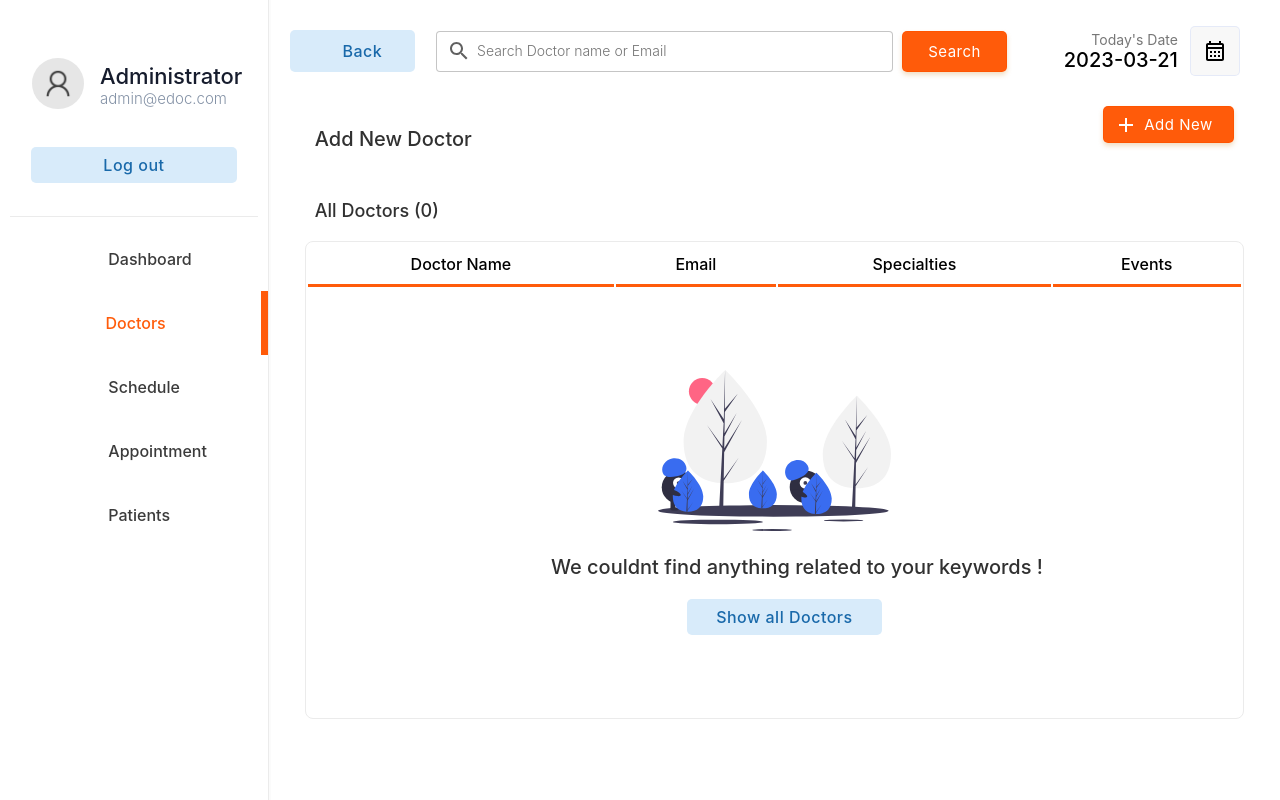
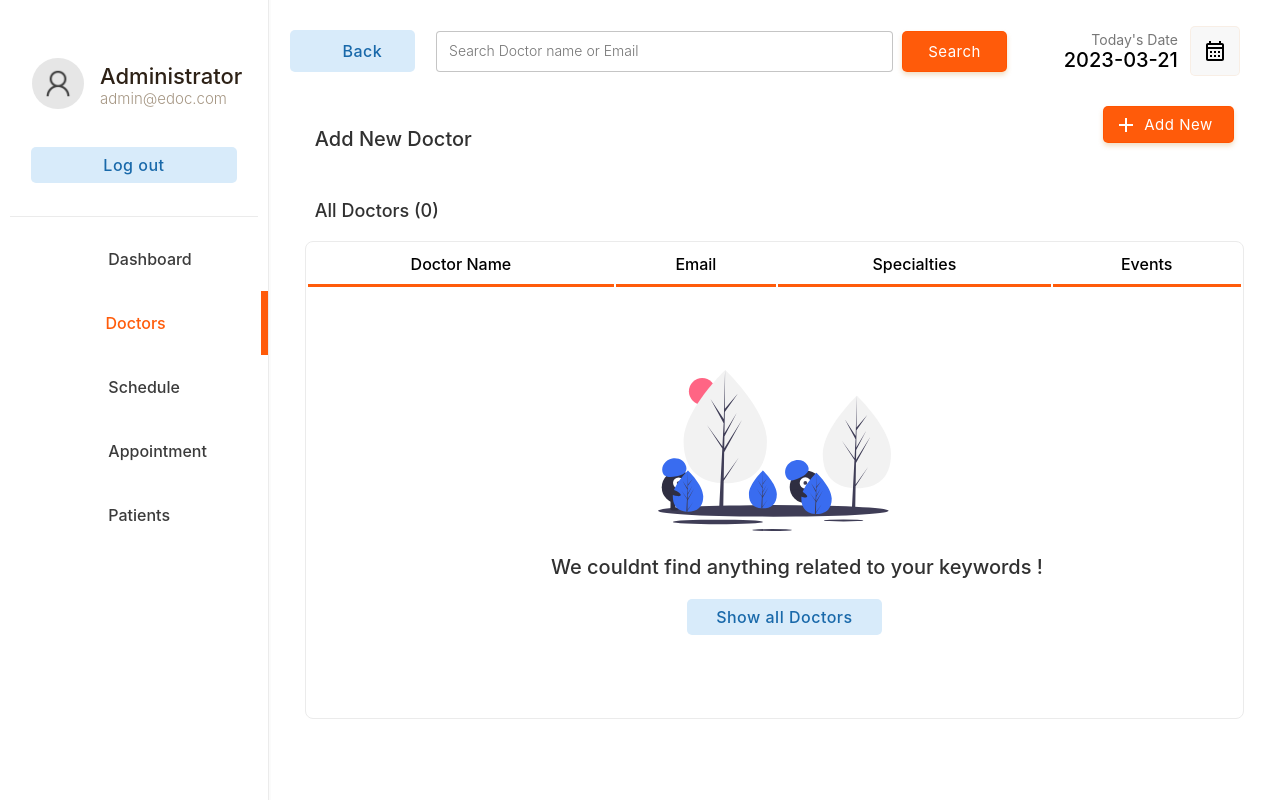
Before and after one commit to Medical-Cpstone/Sri-Lankans-Heart-Center, a PHP site: page /Admin/doctors.php in a window 1280 px wide. Run offline with PHP 8.4, Linux system fonts and the light colour scheme; the visitor is signed in with stand-in values (Sample User, id 1); data that the repository does not hold is empty.

Commit message:
updated files

```diff
--- a/connection.php
+++ b/connection.php
@@ -1,6 +1,6 @@
 <?php
 
-    $database= new mysqli("localhost","root","","HeartCenter");
+    $database= new mysqli("localhost","root","","heartcenter");
     if ($database->connect_error){
         die("Connection failed:  ".$database->connect_error);
     }
--- a/css/admin.css
+++ b/css/admin.css
@@ -23,7 +23,7 @@
 
 .profile-title {
     font-weight: 500;
-    color: #161c2d;
+    color: #2d2116;
     font-size: 22px;
     margin: 0;
     text-align: left;
@@ -32,7 +32,7 @@
 
 .profile-subtitle {
     font-weight: 300;
-    color: #8492a6;
+    color: #a69784;
     font-size: 15px;
     margin: 0;
     text-align: left;
@@ -52,42 +52,6 @@
     /*box-shadow: 0 0 3px rgba(52,58,64,0.08);*/
     text-align: center;
 }
-
-
-/*.menu-items1{
-    font-weight: 500;
-    text-align: left;
-    padding: 0;
-    margin: 0;
-    color: #161c2def;
-
-}
-
-.menu-td1{
-    padding-right: 10px;
-}
-
-
-.menu-button:hover{
-    cursor: pointer;
-    background-color:var(--btnice);
-}
-
-.menu-active{
-    color:var(--btnnicetext);
-
-}
-
-.menu-items1-active{
-    color:var(--btnnicetext);
-    background-image: url('../img/search.svg');
-    background-position: 10px 50%;
-    background-repeat: no-repeat;
-}
-
-
-
-*/
 
 .heading-main12 {
     font-weight: 500;
--- a/css/main.css
+++ b/css/main.css
@@ -143,7 +143,7 @@ body {
     transition: all 0.3s;
     border-radius: 5px;
     background-color: #f0f0f073;
-    border: 1px solid rgba(57, 108, 240, 0.1);
+    border: 1px solid rgba(240, 145, 57, 0.1);
     font-family: 'Inter', sans-serif;
 }
 
@@ -239,18 +239,6 @@ body {
     }
 }
 
-input[type=search] {
-    background-image: url('../img/search.svg');
-    background-position: 10px 50%;
-    background-repeat: no-repeat;
-    transition: 0.5s;
-    padding: 8px 20px 8px 40px;
-}
-
-input[type=search]:focus {
-    transition: 0.5s;
-}
-
 .box {
     width: 120px;
     height: 30px;
@@ -276,7 +264,7 @@ input[type=search]:focus {
 }
 
 .btn-primary-gray:hover {
-    background-color: #5185ffa9;
+    background-color: #ff9751a9;
     box-shadow: 0 3px 5px 0 rgba(120, 115, 111, 0.3);
 }
 
--- a/index.php
+++ b/index.php
@@ -34,7 +34,7 @@
   <section class="home" id="home">
   </section>
   <div class="image">
-    <img src="./IMAGES/cover.jpg" alt="">
+    <img src="./img/cover.jpg" alt="">
   </div>
 
   <!--home section ends-->
@@ -80,7 +80,7 @@
     <h1 class="heading"> <span>about</span> us </h1>
     <div class="row">
       <div class="image">
-        <img src="./IMAGES/img2.jpg" alt="">
+        <img src="./img/img2.jpg" alt="">
       </div>
       <div class="content">
         <h3>Sri Lankan's Heart Center The Best Heart Center,</h3>
```
Also changed, not shown: img/search.svg (deleted).
